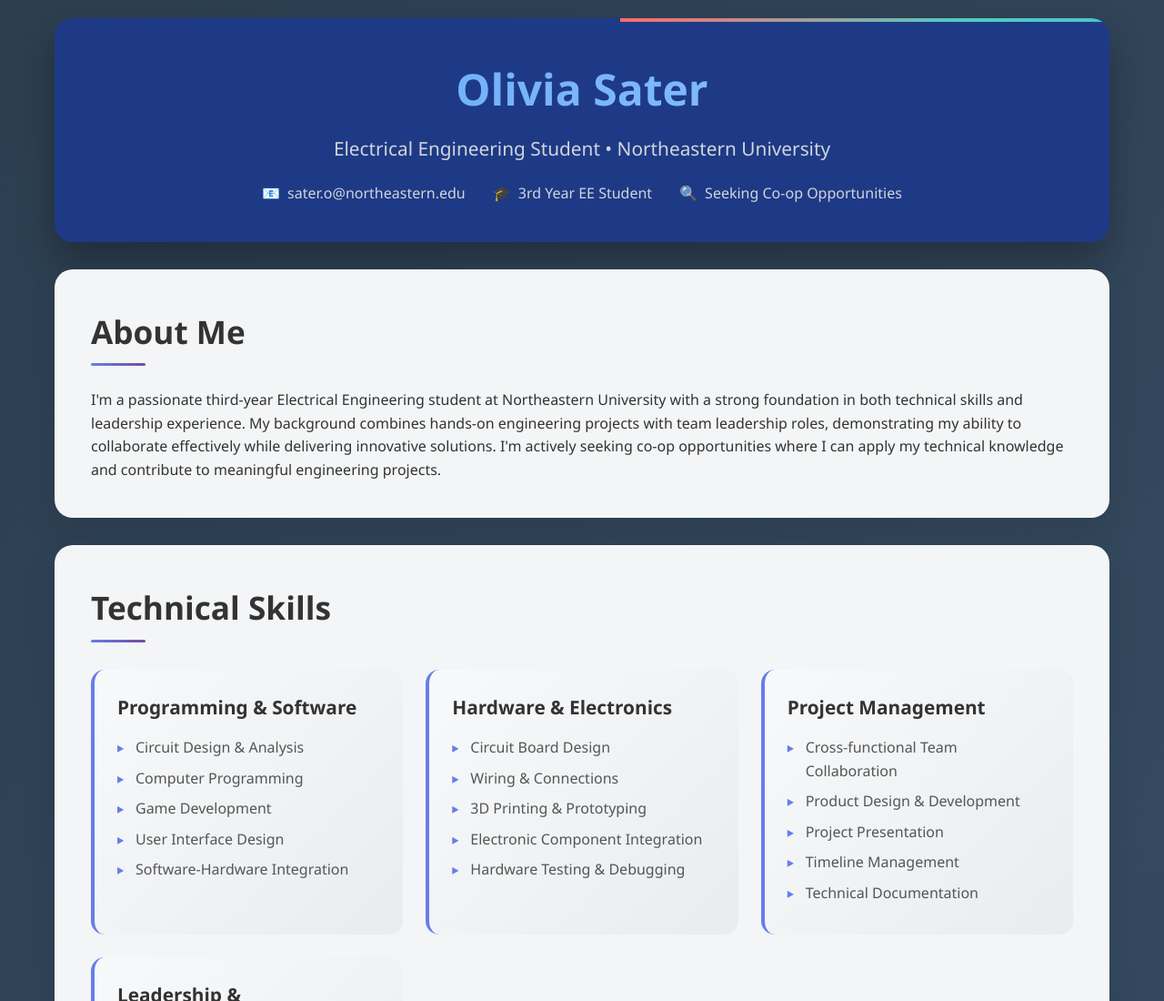
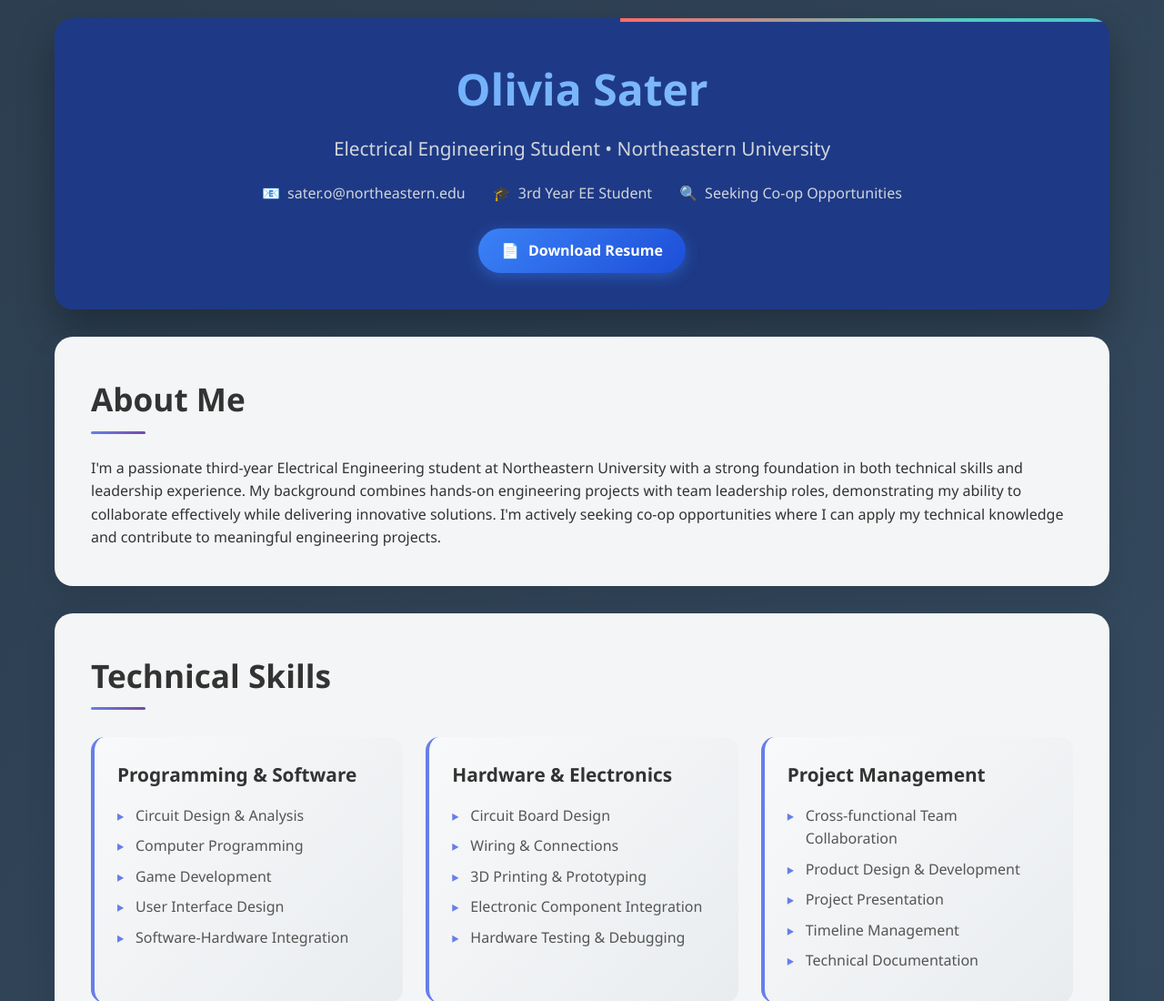
Before and after one commit to gajo4hub/claude1, a plain HTML site: page index.html in a window 1280 px wide. Shown: the top 1100 px of the page at 91% size. Drawn offline with Linux system fonts and the light colour scheme.

Commit message:
Update index.html

```diff
--- a/index.html
+++ b/index.html
@@ -88,6 +88,36 @@
 
         .contact-item:hover {
             color: #93c5fd;
+        }
+
+        .resume-button-container {
+            margin-top: 25px;
+            animation: fadeIn 1s ease-out 0.9s both;
+        }
+
+        .resume-button {
+            display: inline-flex;
+            align-items: center;
+            gap: 10px;
+            background: linear-gradient(135deg, #3b82f6, #1d4ed8);
+            color: white;
+            padding: 12px 25px;
+            border-radius: 25px;
+            text-decoration: none;
+            font-weight: 600;
+            font-size: 1rem;
+            transition: all 0.3s ease;
+            box-shadow: 0 4px 15px rgba(59, 130, 246, 0.4);
+        }
+
+        .resume-button:hover {
+            transform: translateY(-2px);
+            box-shadow: 0 8px 25px rgba(59, 130, 246, 0.6);
+            background: linear-gradient(135deg, #2563eb, #1e40af);
+        }
+
+        .resume-button:active {
+            transform: translateY(0);
         }
 
         .section {
@@ -408,6 +438,12 @@
                     <span>Seeking Co-op Opportunities</span>
                 </div>
             </div>
+            <div class="resume-button-container">
+                <a href="#" class="resume-button" id="resumeBtn">
+                    <span>📄</span>
+                    Download Resume
+                </a>
+            </div>
         </header>
 
         <section class="section">
@@ -519,6 +555,14 @@
     <script>
         // Add smooth scrolling and interaction effects
         document.addEventListener('DOMContentLoaded', function() {
+            // Resume download functionality
+            const resumeBtn = document.getElementById('resumeBtn');
+            resumeBtn.addEventListener('click', function(e) {
+                e.preventDefault();
+                // For now, show an alert with instructions
+                alert('To add your resume:\n\n1. Upload your PDF resume to the same folder as this HTML file\n2. Name it "Olivia_Sater_Resume.pdf"\n3. The download will work automatically!\n\nAlternatively, you can host it online and update the href link.');
+            });
+
             // Add hover effects to skill categories
             const skillCategories = document.querySelectorAll('.skill-category');
             skillCategories.forEach(category => {
```
